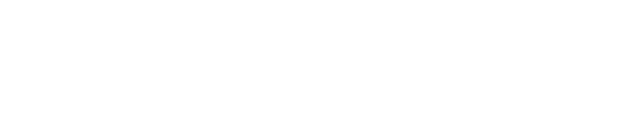
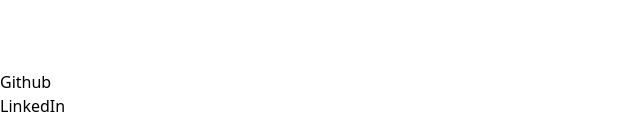
Before and after one commit to EllieWalsch/react-portfolio, a React (Vite) app: page / in a window 1280 px wide. Shown: the part 666-797 px from the top of the page, without its empty margins (0-640 px from the left). Built offline with nearby package versions, Linux system fonts and the light colour scheme.

Commit message:
Hardcode Footer

```diff
--- a/src/App.jsx
+++ b/src/App.jsx
@@ -1,10 +1,12 @@
 import NavBar from "./components/NavBar";
+import Footer from "./components/Footer";
 
 function App() {
   return (
     <>
       <h1 className="text-3xl font-bold underline">Ellie Walsch</h1>
       <NavBar />
+      <Footer />
     </>
   );
 }
--- /dev/null
+++ b/src/components/Footer.jsx
@@ -0,0 +1,26 @@
+export default function Footer() {
+  return (
+    <footer className="absolute inset-x-0 bottom-0 h-16">
+      <ul>
+        <li>
+          <a
+            href="https://github.com/EllieWalsch"
+            target="_blank"
+            rel="noopener noreferrer"
+          >
+            Github
+          </a>
+        </li>
+        <li>
+          <a
+            href="https://www.linkedin.com/in/ellie-walsch-691622251/"
+            target="_blank"
+            rel="noopener noreferrer"
+          >
+            LinkedIn
+          </a>
+        </li>
+      </ul>
+    </footer>
+  );
+}
```
